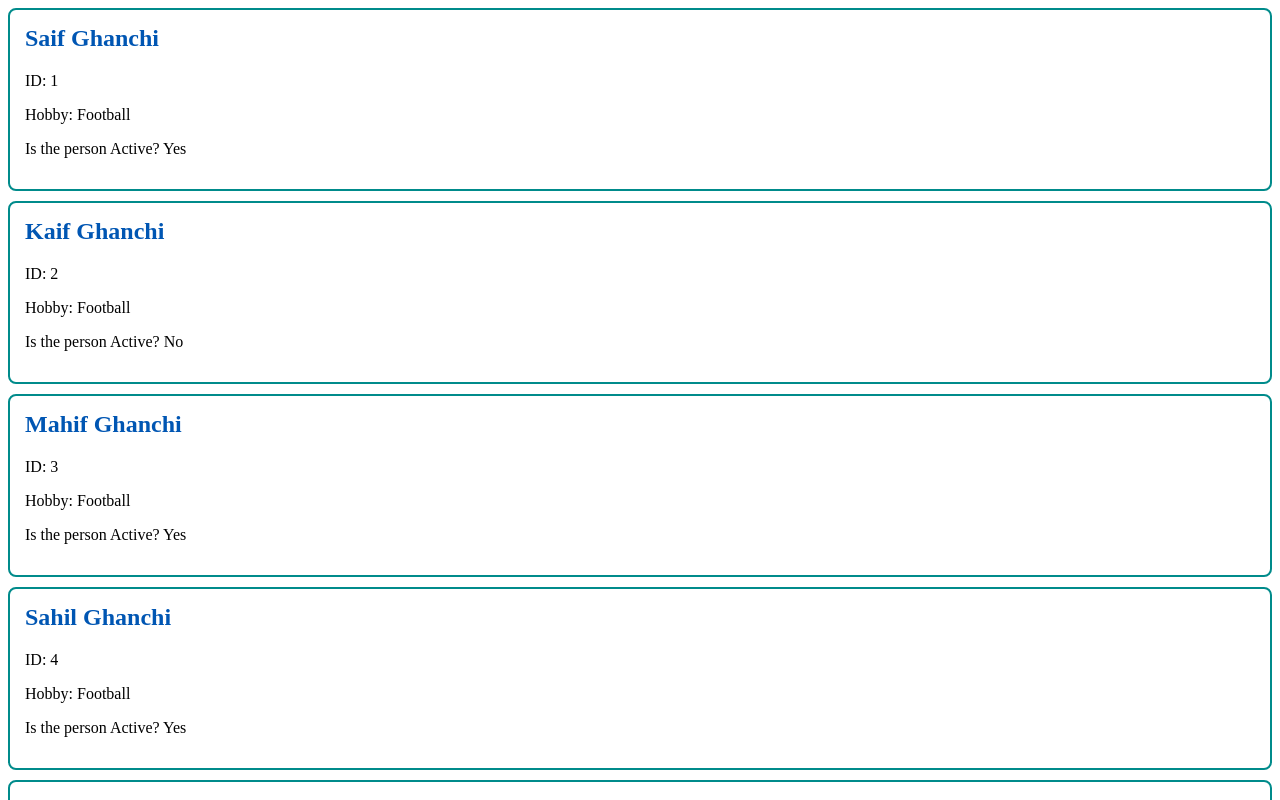
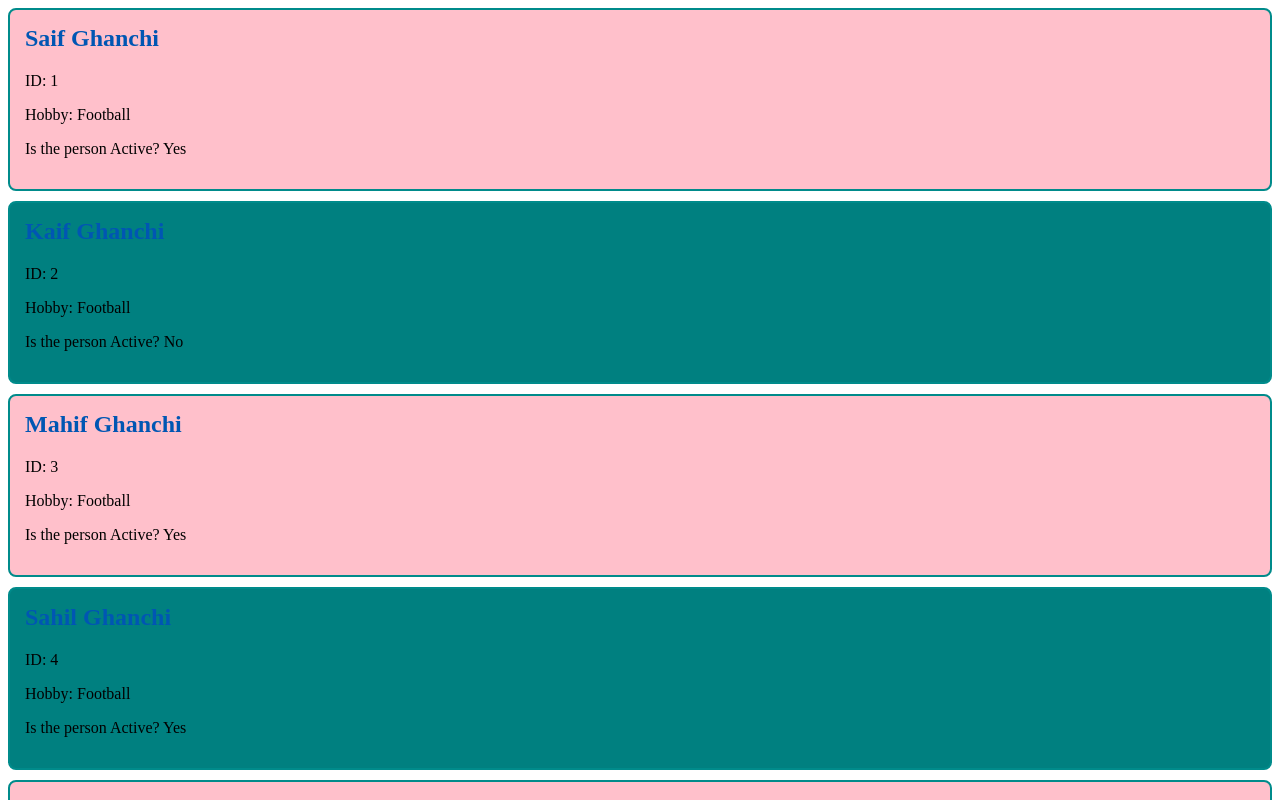
Before and after one commit to saif101010/-Saifil-_-Ghanchi-_Learning_Angular, an Angular app: page / in a window 1280 px wide. Shown: the top 800 px of the page. Built offline with nearby package versions, Linux system fonts and the light colour scheme.

Commit message:
Completed Assignment 3

```diff
--- a/src/app/app.ts
+++ b/src/app/app.ts
@@ -6,7 +6,7 @@ import {UserListComponent} from './user-list/user-list';
 
 @Component({
   selector: 'app-root',
-  imports: [RouterOutlet, NgForOf, UserListComponent],
+  imports: [ UserListComponent],
   templateUrl: './app.html',
   styleUrl: './app.css'
 })
--- a/src/app/user-list-item/user-list-item.css
+++ b/src/app/user-list-item/user-list-item.css
@@ -9,3 +9,11 @@ h2 {
   margin-top: 0;
   color: #0056b3;
 }
+
+.even-row {
+  background-color: pink;
+}
+
+.odd-row {
+  background-color: teal;
+}
--- a/src/app/user-list-item/user-list-item.html
+++ b/src/app/user-list-item/user-list-item.html
@@ -1,5 +1,4 @@
-<div class="user-card" *ngIf="user">
-  <h2>{{ user.firstName }} {{ user.lastName }}</h2>
+<div class="user-card" *ngIf="user" [ngClass]="{'even-row': (index ?? 0) % 2 === 0, 'odd-row': (index ?? 0) % 2 !== 0}">  <h2>{{ user.firstName }} {{ user.lastName }}</h2>
   <p>ID: {{ user.id }}</p>
   <p>Hobby: {{ user.hobby }}</p>
   <p>Is the person Active? {{ user.isActive ? 'Yes' : 'No' }}</p>
--- a/src/app/user-list-item/user-list-item.ts
+++ b/src/app/user-list-item/user-list-item.ts
@@ -11,4 +11,5 @@ import { CommonModule} from '@angular/common';
 })
 export class UserListItem {
   @Input() user?: User;
+  @Input() index?: number = 0;
 }
--- a/src/app/user-list/user-list.html
+++ b/src/app/user-list/user-list.html
@@ -1 +1 @@
-<app-user-list-item *ngFor="let user of userList" [user]="user"></app-user-list-item>
+<app-user-list-item *ngFor="let user of userList; let i = index" [user]="user" [index]="i"></app-user-list-item>
```
Also changed, not shown: 1 other file (tests, documents, lock files or other folders).
